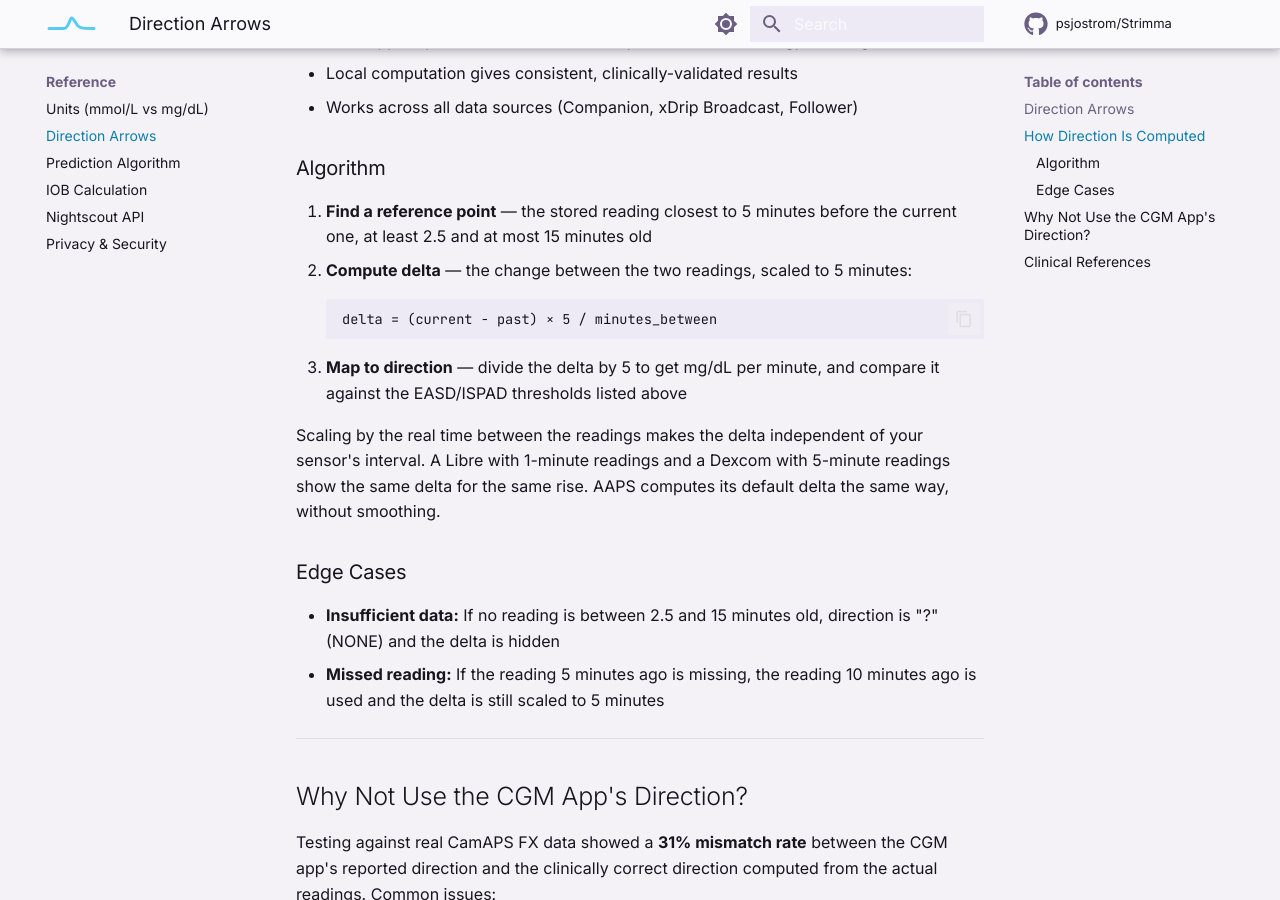
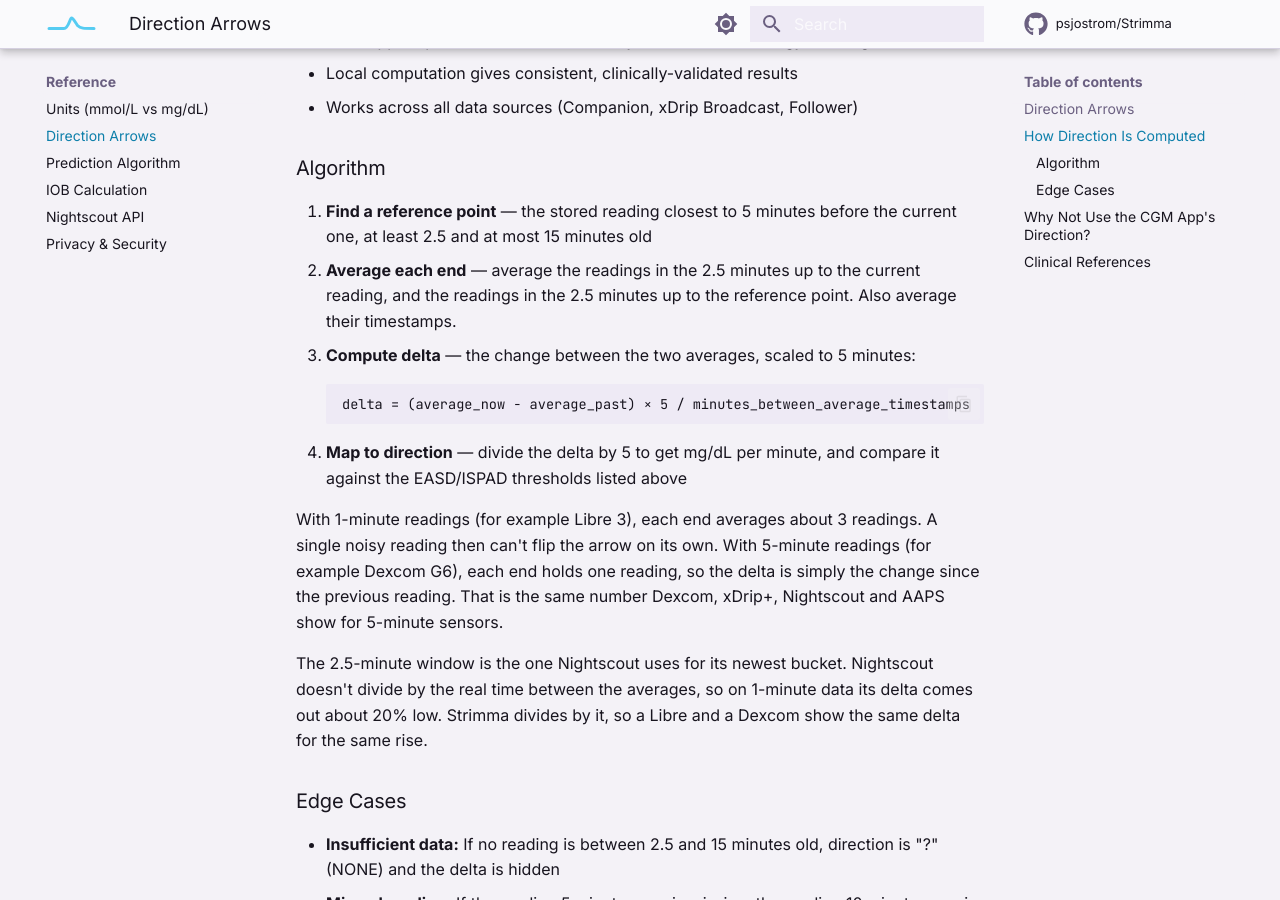
Before and after one commit to psjostrom/strimma, an MkDocs documentation site: the page built from docs/reference/direction.md, in a window 1280 px wide and 900 px high, scrolled down 981 px. Built offline with MkDocs 1.6.1 and Material for MkDocs 9.7.7, drawn with Linux system fonts in a browser that asks for light colours; comment, search, counter and statistics services are not loaded.

Commit message:
fix: average 2.5 minutes of readings at each end of the delta
A raw 5-minute delta made the arrow flip twice as often as before on 1-minute
Libre data (1.91 against 0.91 one-reading flips per hour over 44 days of real
readings), because one noisy reading moves it.

Each end is now the average of the readings in the 2.5 minutes up to it,
Nightscout's newest-bucket window, divided by the real time between the
averages' timestamps. Over the same 44 days that gives 0.67 flips per hour with
the full delta size. Nightscout's bucket delta skips the time division and
reads about 20% low on 1-minute data. On 5-minute sensors each window holds one
reading, so the delta is unchanged.

Co-Authored-By: Claude Opus 5.5 <noreply@anthropic.com>

````diff
--- a/docs/reference/direction.md
+++ b/docs/reference/direction.md
@@ -30,13 +30,16 @@ Strimma computes direction from your recent glucose readings rather than trustin
 ### Algorithm
 
 1. **Find a reference point** — the stored reading closest to 5 minutes before the current one, at least 2.5 and at most 15 minutes old
-2. **Compute delta** — the change between the two readings, scaled to 5 minutes:
+2. **Average each end** — average the readings in the 2.5 minutes up to the current reading, and the readings in the 2.5 minutes up to the reference point. Also average their timestamps.
+3. **Compute delta** — the change between the two averages, scaled to 5 minutes:
    ```
-   delta = (current - past) × 5 / minutes_between
+   delta = (average_now - average_past) × 5 / minutes_between_average_timestamps
    ```
-3. **Map to direction** — divide the delta by 5 to get mg/dL per minute, and compare it against the EASD/ISPAD thresholds listed above
+4. **Map to direction** — divide the delta by 5 to get mg/dL per minute, and compare it against the EASD/ISPAD thresholds listed above
 
-Scaling by the real time between the readings makes the delta independent of your sensor's interval. A Libre with 1-minute readings and a Dexcom with 5-minute readings show the same delta for the same rise. AAPS computes its default delta the same way, without smoothing.
+With 1-minute readings (for example Libre 3), each end averages about 3 readings. A single noisy reading then can't flip the arrow on its own. With 5-minute readings (for example Dexcom G6), each end holds one reading, so the delta is simply the change since the previous reading. That is the same number Dexcom, xDrip+, Nightscout and AAPS show for 5-minute sensors.
+
+The 2.5-minute window is the one Nightscout uses for its newest bucket. Nightscout doesn't divide by the real time between the averages, so on 1-minute data its delta comes out about 20% low. Strimma divides by it, so a Libre and a Dexcom show the same delta for the same rise.
 
 ### Edge Cases
 
````
Also changed, not shown: CLAUDE.md (+1 -1 lines), docs/internal/spec.md (+3 -3 lines), docs/reference/nightscout-api.md (+2 -2 lines), 2 other files.
